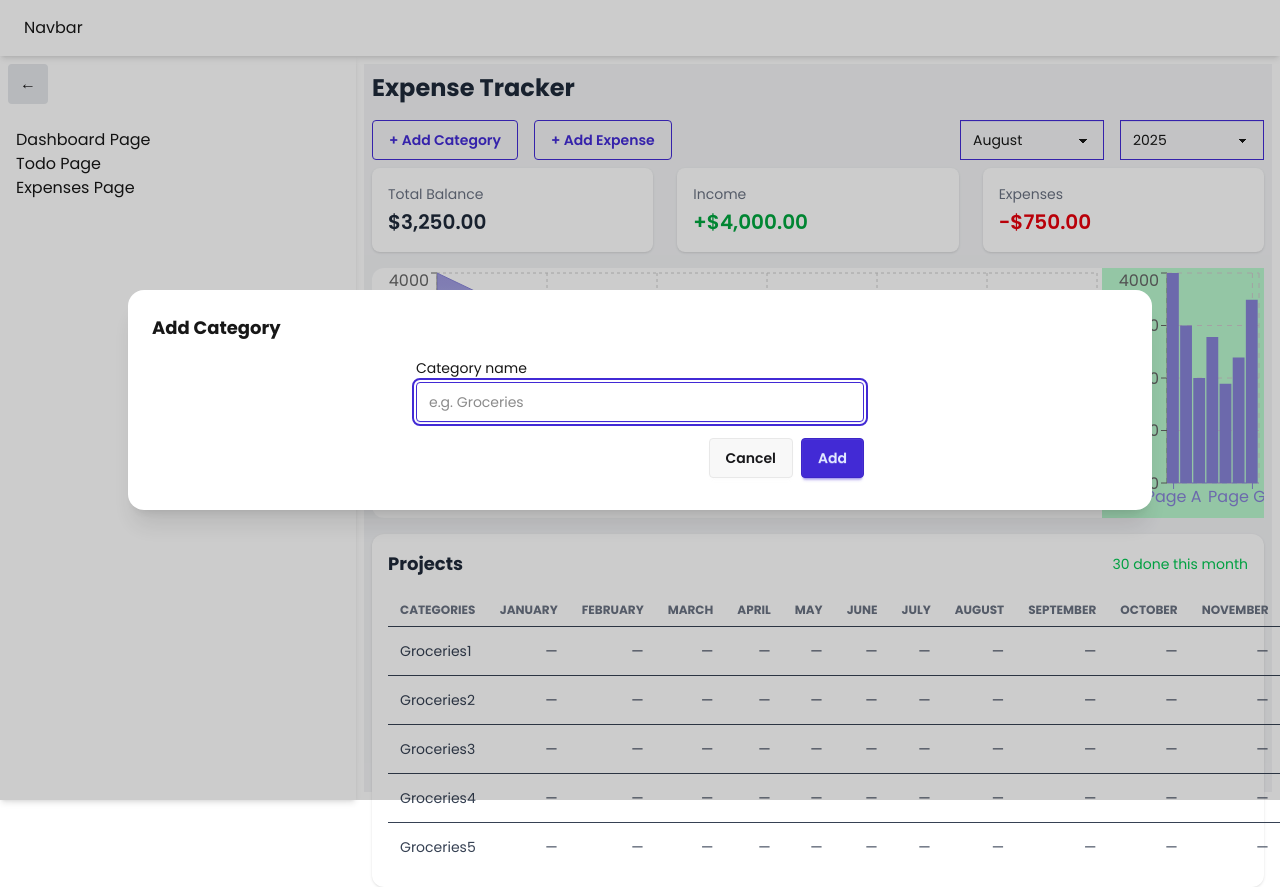
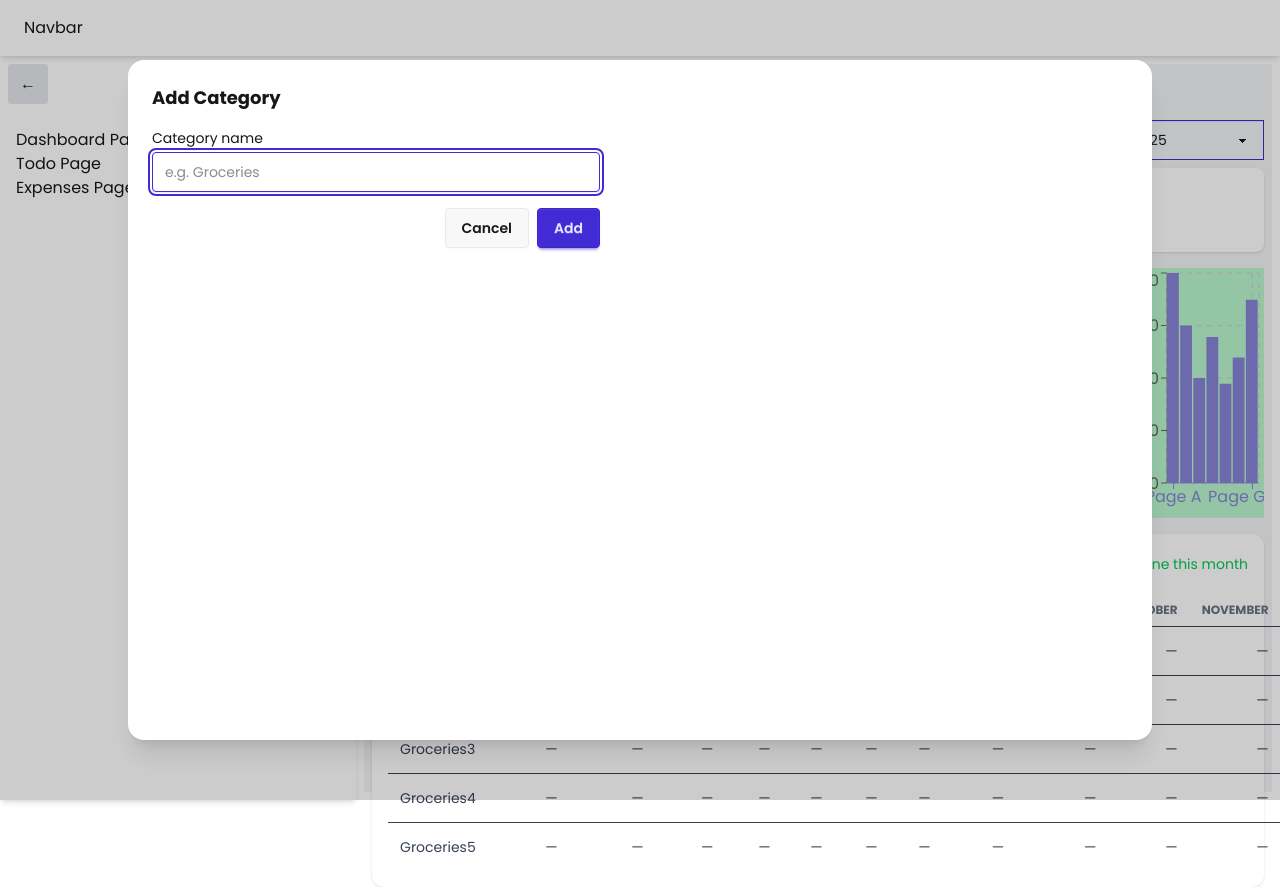
Before and after one commit to KarlStevenRequinto/habbit-management, a Next.js app: page /expenses in a window 1280 px wide. Both pictures are taken after a click on the button "+ Add Category". Shown: the top 887 px of the page. Built offline with nearby package versions, Linux system fonts and the light colour scheme.

Commit message:
make modal scrollable, change expense form layout

```diff
--- a/src/app/components/(forms)/expenses-form/index.tsx
+++ b/src/app/components/(forms)/expenses-form/index.tsx
@@ -60,7 +60,7 @@ export default function ExpenseForm({ categories, onSubmit, onClose, defaultCate
     };
 
     return (
-        <form onSubmit={handleSubmit} className="w-full max-w-3xl">
+        <form onSubmit={handleSubmit} className="w-full h-full flex flex-col">
             {/* Category + Add Row button */}
             <div className="flex items-center gap-3 mb-4">
                 <div className="flex-1">
@@ -83,7 +83,7 @@ export default function ExpenseForm({ categories, onSubmit, onClose, defaultCate
             </div>
 
             {/* Rows */}
-            <div className="grid grid-cols-1 md:grid-cols-2 gap-4">
+            <div className="grid grid-cols-1 sm:grid-cols-2 lg:grid-cols-3 gap-4 mb-4">
                 {rows.map((r, idx) => (
                     <div key={r.uid} className="rounded-xl border p-4">
                         <div className="flex items-center justify-between mb-3">
@@ -121,7 +121,7 @@ export default function ExpenseForm({ categories, onSubmit, onClose, defaultCate
             </div>
 
             {/* Footer */}
-            <div className="mt-6 flex items-center justify-between">
+            <div className="mt-auto pt-4 flex items-center justify-between border-t">
                 <div className="text-sm text-gray-500">
                     Total: <span className="font-semibold">₱{total.toFixed(2)}</span>
                 </div>
--- a/src/app/components/card-modal-container/index.tsx
+++ b/src/app/components/card-modal-container/index.tsx
@@ -32,13 +32,25 @@ export default function CardModalContainer({ open, onClose, title, buttonText, c
     if (!open) return null;
 
     return (
-        <div className="fixed inset-0 z-[999] grid place-items-center " aria-modal="true" role="dialog">
+        <div className="fixed inset-0 z-[999] grid place-items-center" aria-modal="true" role="dialog">
             {/* Backdrop */}
             <div className="absolute inset-0 bg-black/20" />
+
             {/* Panel */}
-            <div ref={panelRef} className="relative w-11/12 max-w-5xl bg-white rounded-2xl shadow-xl p-6">
-                {title ? <h3 className="font-bold text-lg mb-2">{title}</h3> : null}
-                <div className="py-2 flex items-center justify-center">{children}</div>
+            <div
+                ref={panelRef}
+                // ⬇️ key changes: max-h, flex column, remove full padding from panel
+                className="bg-white relative w-11/12 max-w-5xl h-[85vh] rounded-2xl shadow-xl max-h-[85vh] flex flex-col"
+            >
+                {/* Header (non-scrollable) */}
+                {title ? (
+                    <div className="px-6 pt-6 pb-2 shrink-0">
+                        <h3 className="font-bold text-lg">{title}</h3>
+                    </div>
+                ) : null}
+
+                {/* Scrollable content */}
+                <div className="px-6 pb-6 pt-2 overflow-y-auto flex-1 min-h-0 overscroll-contain">{children}</div>
             </div>
         </div>
     );
```
